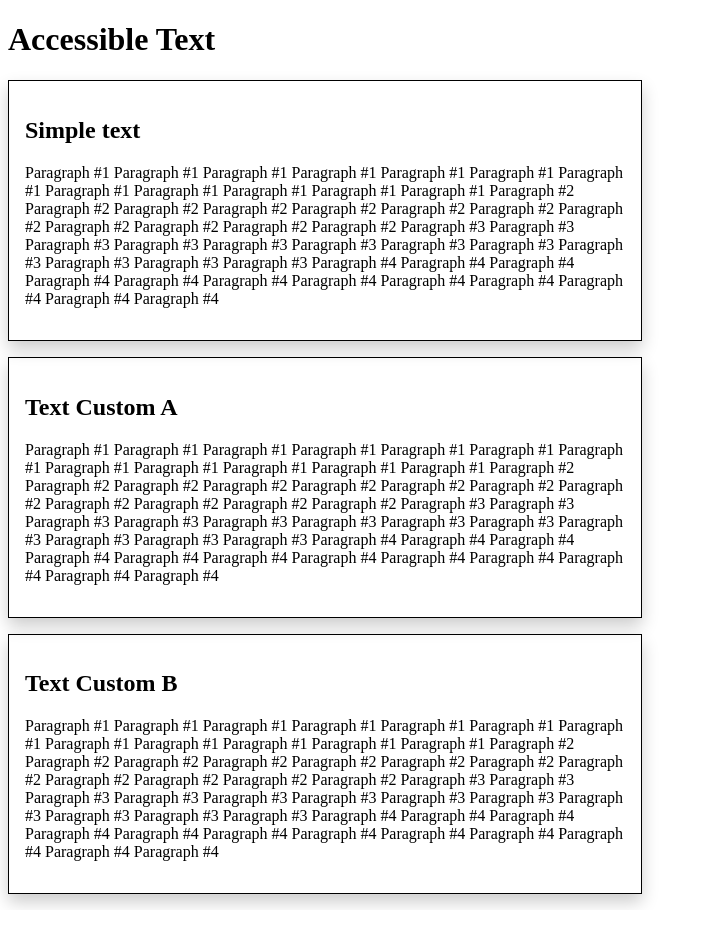
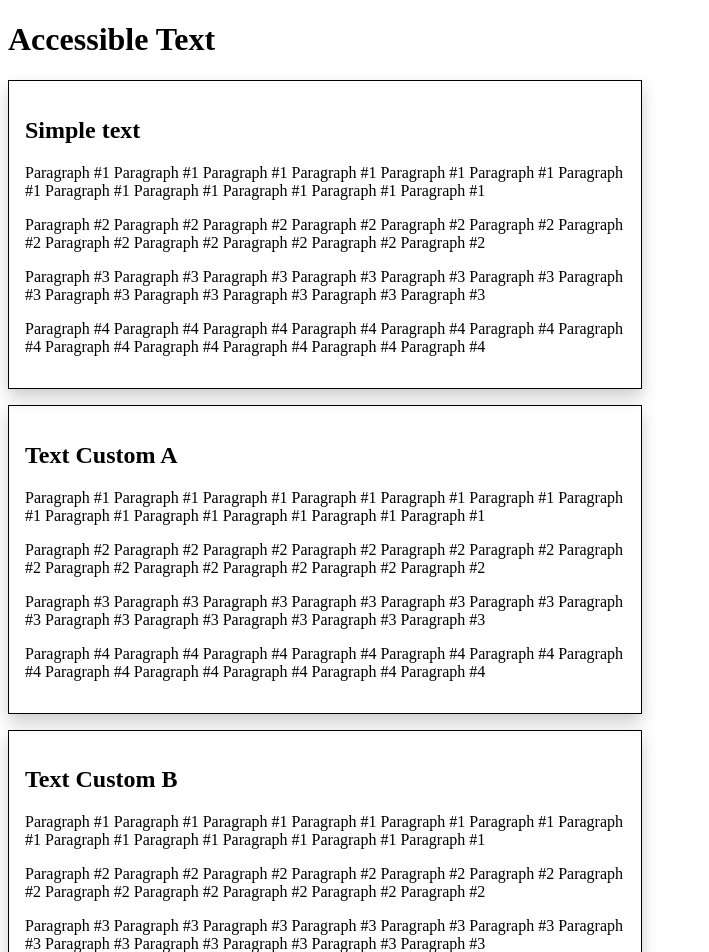
Before and after one commit to danmt/accessible-text, an Angular app: page / in a window 1280 px wide. Shown: the top 952 px of the page, without its empty margins (0-709 px from the left). Before the commit the page ends 910 px from the top, so only its background shows below. Built offline with nearby package versions, Linux system fonts and the light colour scheme.

Commit message:
created and wired the new component

```diff
--- a/src/app/app.component.html
+++ b/src/app/app.component.html
@@ -5,16 +5,16 @@
 <main>
   <article class="card">
     <h2>Simple text</h2>
-    <p>{{ simpleText }}</p>
+    <app-text [innerContent]="simpleText"></app-text>
   </article>
 
   <article class="card">
     <h2>Text Custom A</h2>
-    <p>{{ simpleText }}</p>
+    <app-text [innerContent]="simpleText"></app-text>
   </article>
 
   <article class="card">
     <h2>Text Custom B</h2>
-    <p>{{ simpleText }}</p>
+    <app-text [innerContent]="simpleText"></app-text>
   </article>
 </main>
--- /dev/null
+++ b/src/app/shared/components/text/text.component.html
@@ -0,0 +1 @@
+<p *ngFor="let paragraph of paragraphs$ | async">{{ paragraph }}</p>
--- /dev/null
+++ b/src/app/shared/components/text/text.component.ts
@@ -0,0 +1,29 @@
+import { Component, Input } from '@angular/core';
+import { BehaviorSubject } from 'rxjs';
+import { map } from 'rxjs/operators';
+
+@Component({
+  selector: 'app-text',
+  templateUrl: './text.component.html',
+  styleUrls: ['./text.component.scss']
+})
+export class TextComponent {
+  private text$ = new BehaviorSubject('');
+
+  // Observable that emits a text content splitted
+  // by paragraph.
+  paragraphs$ = this.text$.asObservable().pipe(
+    map((content: string) =>
+      content
+        .split('\n')
+        .map((line: string) => line.trim())
+        .filter((line: string) => line)
+    )
+  );
+
+  // Input that receives the content and emits it to the
+  // Subject every time it changes.
+  @Input() set innerContent(text: string) {
+    this.text$.next(text);
+  }
+}
```
Also changed, not shown: src/app/app.module.ts (+6 -8 lines), src/app/shared/components/text/text.component.scss (added), 1 other file (tests, documents, lock files or other folders).
